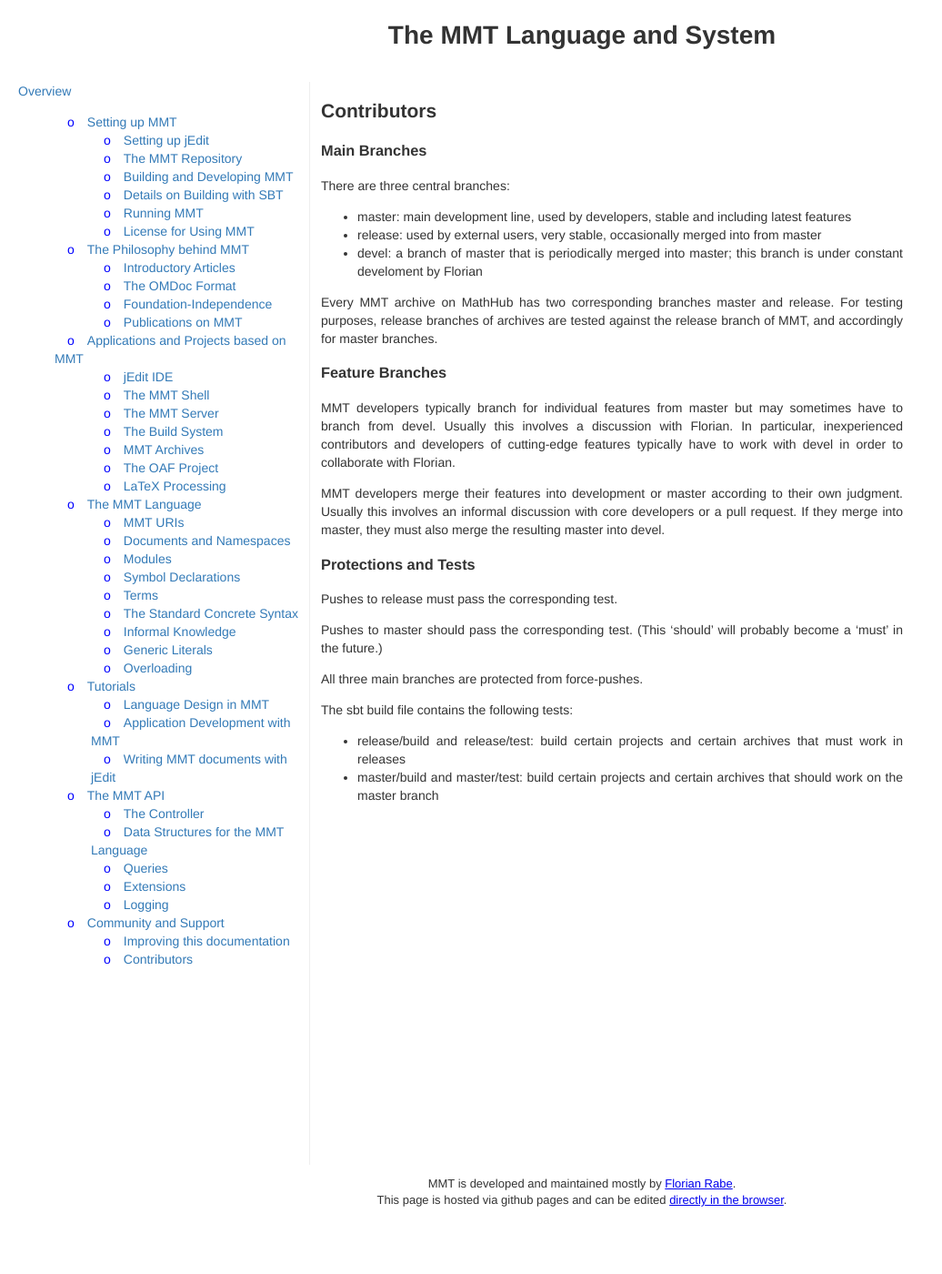
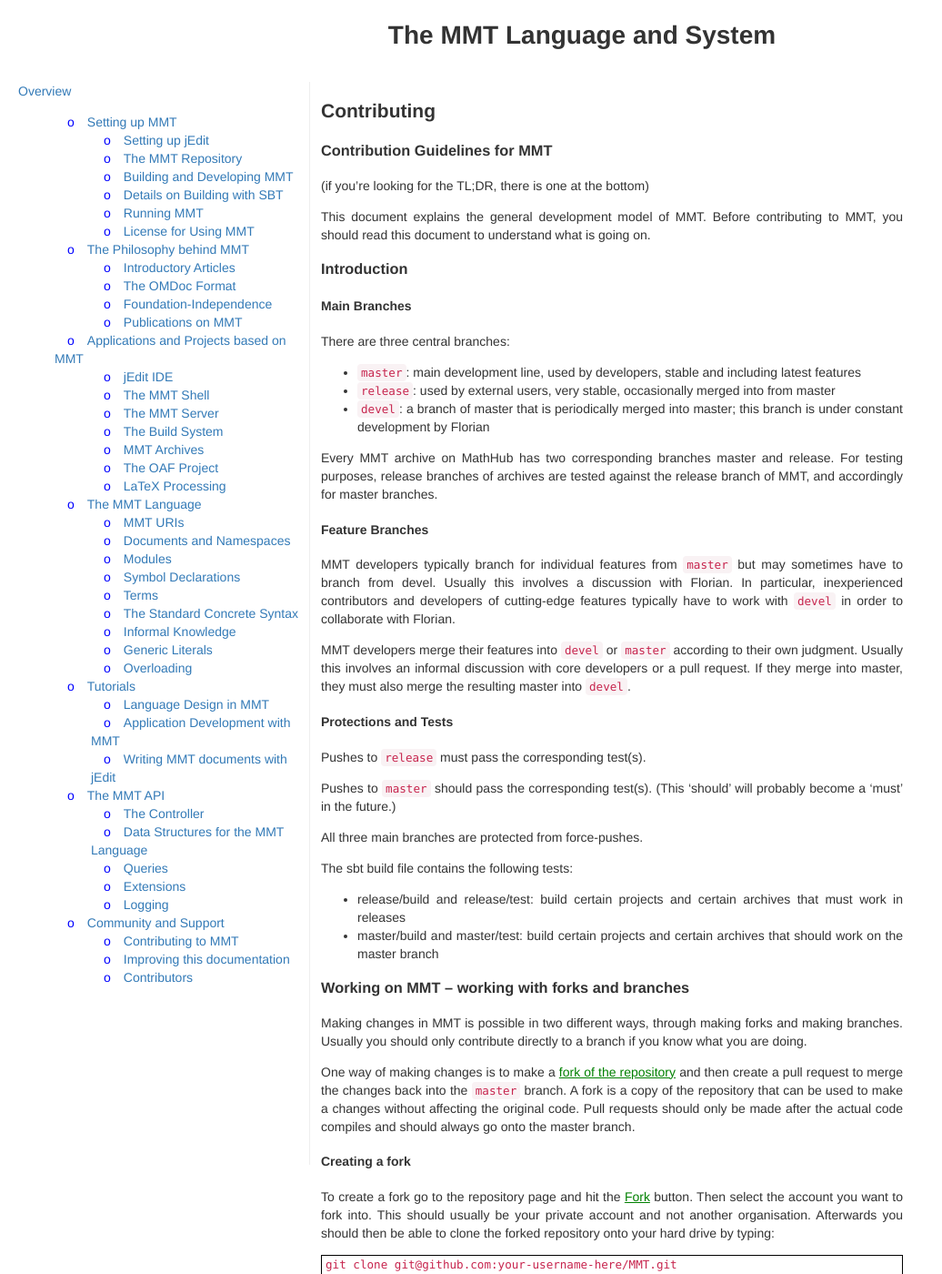
Before and after one commit to UniFormal/uniformal.github.io, a Jekyll site: the page built from doc/development/contributing.md, in a window 1280 px wide and 1400 px high. Shown: the whole window at 91% size, without its empty margins (0-1036 px from the left). Built offline with Jekyll 4.4.1, drawn with Linux system fonts in a browser that asks for light colours; some of the changed text lies outside the part shown.

Commit message:
More documentation for forking and merging

````diff
--- a/_includes/menu.html
+++ b/_includes/menu.html
@@ -86,6 +86,7 @@
 
 <li><a href="/doc/development/">Community and Support</a>
   <ul>
+    <li><a href="/doc/development/contributing.html">Contributing to MMT</a></li>
     <li><a href="/doc/development/documentation.html">Improving this documentation</a></li>
     <li><a href="/doc/development/contributors.html">Contributors</a></li>
   </ul>
--- a/doc/development/contributing.md
+++ b/doc/development/contributing.md
@@ -1,36 +1,151 @@
 ---
 layout: doc
-title: Contributors
+title: Contributing
 ---
 
-### Main Branches
+### Contribution Guidelines for MMT
+
+(if you're looking for the TL;DR, there is one at the bottom)
+
+This document explains the general development model of MMT. Before contributing to MMT, you should read this document to understand what is going on.
+
+### Introduction
+#### Main Branches
 
 There are three central branches:
-* master: main development line, used by developers, stable and including latest features
-* release: used by external users, very stable, occasionally merged into from master
-* devel: a branch of master that is periodically merged into master; this branch is under constant develoment by Florian
+* ```master```: main development line, used by developers, stable and including latest features
+* ```release```: used by external users, very stable, occasionally merged into from master
+* ```devel```: a branch of master that is periodically merged into master; this branch is under constant development by Florian
 
 Every MMT archive on MathHub has two corresponding branches master and release.
 For testing purposes, release branches of archives are tested against the release branch of MMT, and accordingly for master branches.
 
-### Feature Branches
+#### Feature Branches
 
-MMT developers typically branch for individual features from master but may sometimes have to branch from devel.
+MMT developers typically branch for individual features from ```master``` but may sometimes have to branch from devel.
 Usually this involves a discussion with Florian.
-In particular, inexperienced contributors and developers of cutting-edge features typically have to work with devel in order to collaborate with Florian.
+In particular, inexperienced contributors and developers of cutting-edge features typically have to work with ```devel``` in order to collaborate with Florian.
 
-MMT developers merge their features into development or master according to their own judgment.
+MMT developers merge their features into ```devel``` or ```master``` according to their own judgment.
 Usually this involves an informal discussion with core developers or a pull request.
-If they merge into master, they must also merge the resulting master into devel.
+If they merge into master, they must also merge the resulting master into ```devel```.
 
-### Protections and Tests
+#### Protections and Tests
 
-Pushes to release must pass the corresponding test.
+Pushes to ```release``` must pass the corresponding test(s).
 
-Pushes to master should pass the corresponding test. (This 'should' will probably become a 'must' in the future.)
+Pushes to ```master``` should pass the corresponding test(s). (This 'should' will probably become a 'must' in the future.)
 
 All three main branches are protected from force-pushes.
 
 The sbt build file contains the following tests:
 * release/build and release/test: build certain projects and certain archives that must work in releases
 * master/build and master/test: build certain projects and certain archives that should work on the master branch
+
+### Working on MMT -- working with forks and branches
+
+Making changes in MMT is possible in two different ways, through making forks and making branches. Usually you should only contribute directly to a branch if you know what you are doing.
+
+One way of making changes is to make a [fork of the repository](https://help.github.com/articles/about-forks/) and then create a pull request to merge the changes back into the ```master``` branch. A fork is a copy of the repository that can be used to make a changes without affecting the original code. Pull requests should only be made after the actual code compiles and should always go onto the master branch.
+
+#### Creating a fork
+
+To create a fork go to the repository page and hit the [Fork](https://github.com/Uniformal/MMT/fork) button. Then select the account you want to fork into. This should usually be your private account and not another organisation. Afterwards you should then be able to clone the forked repository onto your hard drive by typing:
+
+```bash
+git clone git@github.com:your-username-here/MMT.git
+```
+
+Whenever you now make changes to your local git repository and push or pull them they will now only go to and from your fork -- that means you can experiment and make breaking changes at any time without affecting the main development of MMT.
+
+#### Syncing changes with MMT
+
+Whenever some changes are made inside of MMT they will **not** automatically be synced to your fork. To get the latest changes you should [sync the fork](https://help.github.com/articles/syncing-a-fork). To configure this you will first have to add a
+
+```bash
+git remote add upstream https://github.com/Uniformal/MMT.git
+```
+
+To then get the changes from the so-called upstream repository (that is, the main MMT repository) and merge them into your local master branch you can then:
+
+```bash
+# Get all the latest changes
+git fetch upstream
+
+# And merge them into your local branch
+# You might have to resolve merge conflicts here
+git merge upstream/master
+```
+
+Finally, you want to push these changes back into your fork:
+```bash
+git push
+```
+
+It is also possible to directly merge changes directly from another fork -- for example the fork of a different repository. To do this you need to add a separate remote and then fetch and merge from that repository:
+
+```bash
+# add a remote to their repository
+git remote add someotheruser https://github.com/some-other-user/MMT.git
+
+# fetch and merge their changes
+git fetch someotheruser
+git merge someotheruser/master
+```
+
+Also note that ```master``` in the ```git merge``` command refers to the master branch of the alternate repository.
+
+### Contributing back to MMT -- creating a pull request and updating the master branch
+
+Once you have made your commits and have locally checked that MMT compiles properly, you are ready to contribute your changes back into the original repository. To do so, you need to create a pull request.
+
+To avoid merge conflicts during the pull request, please first sync your fork. Then, to create a pull request, go to the page of your repository and click the "new pull request" button. All settings should already be set correctly - all you need to do is enter a title as well as a description for the pull request.
+
+In the next step, the Travis tests will be run automatically. This may take a few minutes due to the size of the code. If the tests fail, you can see the page and check what exactly went wrong. To update your changes, simply push additional changes to your fork.
+
+Be aware that until your pull request is merged, all changes that you push to your fork will automatically be considered part of your pull request. To avoid this, you can create separate branches and merge these into master instead. To merge a different branch than the default one, simply view the branch on the forked repository page and create a pull request from that page instead.
+
+Once the tests have run, any core developer can merge the changes into the master branch by clicking the "Merge pull request" button.
+
+### Updating the release branch
+
+To mark a version of MMT as a release, we again use pull requests. This time we merge from ```master``` onto ```release```. Again go to the main repository page and select [New pull request](https://github.com/UniFormal/MMT/compare/release...master). Choose ```release``` as the base and ```master``` as the head. Now write a title as well as a description of the changes that have been made since the last merge to the ```release``` branch. Then create the pull request by clicking the "Create pull request" button.
+
+Only repository owners and administrators can merge this pull request.
+<!-- In order to ensure stability, this additionally requires a [review](https://help.github.com/articles/about-pull-request-reviews/) from a maintainer. To create a review, select the "view changes" button inside the newly created pull request. After looking at the changes made, you can create a review by clicking the "Review changes" button. You can then write a comment as well as either "approve" or "request changes" to the pull request. -->
+
+Once <!-- someone has submitted an approving review and --> the TRAVIS tests have passed, the pull request can be merged by any core developer.
+
+### TL;DR
+
+#### Updating master
+* [Create a fork](https://github.com/Uniformal/MMT/fork) (if you haven't already)
+ * ```git clone git@github.com:your-username-here/MMT.git``` -- clone your fork
+ * ```git remote add upstream https://github.com/Uniformal/MMT.git``` -- add reference to the original repo
+* Sync the fork
+  * ```git fetch upstream``` -- get latest changes
+  * ```git merge upstream/master``` -- merge them into your current branch
+* Make your local changes and ```git push``` them to your fork
+* Sync your fork again to avoid merge conflicts
+* Make a pull request by going to your fork and clicking "New pull request"
+  * wait for the Travis Tests to pass
+* Wait until a core developer merges the pull request
+
+#### Updating release
+* Make sure that the code works as intended
+* Create a [new pull request](https://github.com/UniFormal/MMT/compare/release...master) from ```master``` onto ```release```
+  * wait for the Travis tests to pass
+* wait for a core developer <!--to make a review and --> merge the pull request
+
+### Sources and Useful reading
+
+In general GitHub documentation is very helpful for any general questions:
+
+* [GitHub - About forks](https://help.github.com/articles/about-forks/)
+* [GitHub - Fork a Repo](https://help.github.com/articles/fork-a-repo)
+* [GitHub - Syncing a Fork](https://help.github.com/articles/syncing-a-fork)
+* [GitHub - Checking Out a Pull Request](https://help.github.com/articles/checking-out-pull-requests-locally)
+* [GitHub - About protected branches](https://help.github.com/articles/about-protected-branches/)
+* [GitHub - About pull request reviews](https://help.github.com/articles/about-pull-request-reviews/)
+
+Furthermore parts of this README have been adapted from [https://github.com/OpenJUB/contribution-guidelines/blob/master/github_usage.md](https://github.com/OpenJUB/contribution-guidelines/blob/master/github_usage.md)
````
